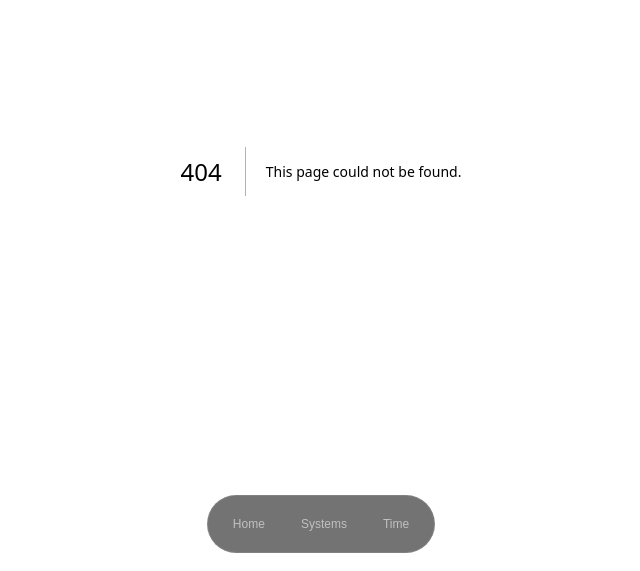
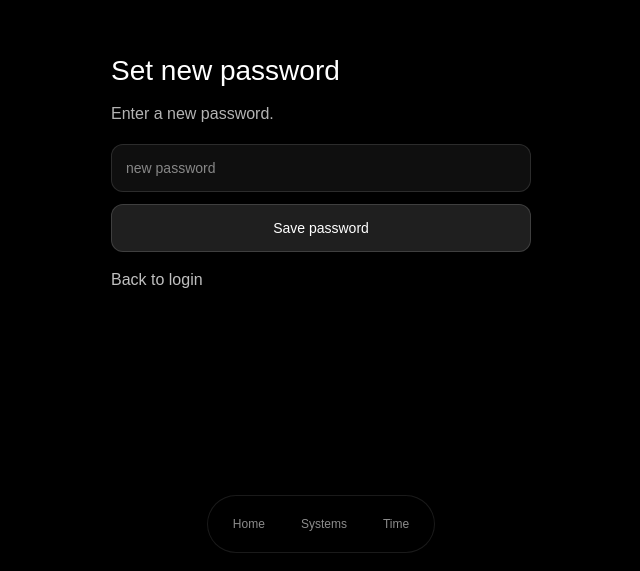
Before and after one commit to dptcoffee/Outflo, a Next.js app: page /reset in a window 1280 px wide. Before the commit this address had no page. Shown: the part 229-800 px from the top of the page, without its empty margins (319-959 px from the left). Built offline with nearby package versions, Linux system fonts and the light colour scheme.

Commit message:
auth: switch to email+password, add reset flow

```diff
--- a/app/login/login-client.tsx
+++ b/app/login/login-client.tsx
@@ -3,13 +3,17 @@
 import { useState } from "react";
 import { supabaseBrowser } from "@/lib/supabase/browser";
 
+type Mode = "signin" | "signup" | "reset";
+
 export default function LoginClient() {
+  const [mode, setMode] = useState<Mode>("signin");
   const [email, setEmail] = useState("");
-  const [sent, setSent] = useState(false);
+  const [password, setPassword] = useState("");
+
   const [busy, setBusy] = useState(false);
   const [msg, setMsg] = useState<string | null>(null);
 
-  async function sendLink(e: React.FormEvent) {
+  async function onSubmit(e: React.FormEvent) {
     e.preventDefault();
     if (busy) return;
 
@@ -18,20 +22,51 @@ export default function LoginClient() {
 
     const supabase = supabaseBrowser();
 
-    const emailRedirectTo =
+    try {
+      if (mode === "signin") {
+        const { error } = await supabase.auth.signInWithPassword({
+          email,
+          password,
+        });
+        if (error) throw error;
+
+        // If sign-in succeeds, server /login will redirect to /app on next render.
+        // But we can also hard-navigate client-side for immediacy:
+        window.location.href = "/app";
+        return;
+      }
+
+      if (mode === "signup") {
+        const { error } = await supabase.auth.signUp({
+          email,
+          password,
+        });
+        if (error) throw error;
+
+        setMsg("Account created. You can sign in now.");
+        setMode("signin");
+        setPassword("");
+        return;
+      }
+
+      // reset
+      const redirectTo =
         typeof window === "undefined"
           ? undefined
-        : `${window.location.origin}/auth/callback`;
+          : `${window.location.origin}/reset`;
 
-    const { error } = await supabase.auth.signInWithOtp({
-      email,
-      options: { emailRedirectTo },
+      const { error } = await supabase.auth.resetPasswordForEmail(email, {
+        redirectTo,
       });
+      if (error) throw error;
 
-    if (error) setMsg(error.message);
-    else setSent(true);
-
+      setMsg("Password reset email sent. Check your inbox.");
+      return;
+    } catch (err: any) {
+      setMsg(err?.message ?? "Something went wrong.");
+    } finally {
       setBusy(false);
+    }
   }
 
   return (
@@ -46,17 +81,17 @@ export default function LoginClient() {
       }}
     >
       <div style={{ width: "100%", maxWidth: 420 }}>
-        <h1 style={{ margin: 0, fontSize: 28 }}>Sign in</h1>
+        <h1 style={{ margin: 0, fontSize: 28 }}>
+          {mode === "signin" ? "Sign in" : mode === "signup" ? "Create account" : "Reset password"}
+        </h1>
+
         <p style={{ opacity: 0.7, marginTop: 10 }}>
-          We’ll email you a magic link.
+          {mode === "reset"
+            ? "We’ll email you a reset link."
+            : "Email + password."}
         </p>
 
-        {sent ? (
-          <div style={{ marginTop: 18, opacity: 0.9 }}>
-            Magic link sent. Check your email.
-          </div>
-        ) : (
-          <form onSubmit={sendLink} style={{ marginTop: 18 }}>
+        <form onSubmit={onSubmit} style={{ marginTop: 18 }}>
           <input
             type="email"
             placeholder="you@email.com"
@@ -78,9 +113,36 @@ export default function LoginClient() {
               fontSize: 14,
             }}
           />
+
+          {mode !== "reset" && (
+            <input
+              type="password"
+              placeholder="password"
+              value={password}
+              onChange={(e) => setPassword(e.target.value)}
+              required
+              style={{
+                width: "100%",
+                height: 48,
+                borderRadius: 12,
+                padding: "0 14px",
+                marginTop: 12,
+                background: "rgba(255,255,255,0.06)",
+                border: "1px solid rgba(255,255,255,0.12)",
+                color: "white",
+                outline: "none",
+                fontSize: 14,
+              }}
+            />
+          )}
+
           <button
             type="submit"
-              disabled={busy || !email.trim()}
+            disabled={
+              busy ||
+              !email.trim() ||
+              (mode !== "reset" && !password.trim())
+            }
             style={{
               width: "100%",
               height: 48,
@@ -93,13 +155,70 @@ export default function LoginClient() {
               cursor: busy ? "default" : "pointer",
             }}
           >
-              {busy ? "Sending…" : "Send magic link"}
+            {busy
+              ? "Working…"
+              : mode === "signin"
+              ? "Sign in"
+              : mode === "signup"
+              ? "Create account"
+              : "Send reset email"}
           </button>
         </form>
+
+        <div style={{ marginTop: 14, display: "flex", gap: 12, flexWrap: "wrap" }}>
+          {mode !== "signin" && (
+            <button
+              type="button"
+              onClick={() => {
+                setMsg(null);
+                setMode("signin");
+              }}
+              style={linkBtn}
+            >
+              Sign in
+            </button>
           )}
+
+          {mode !== "signup" && (
+            <button
+              type="button"
+              onClick={() => {
+                setMsg(null);
+                setMode("signup");
+              }}
+              style={linkBtn}
+            >
+              Create account
+            </button>
+          )}
+
+          {mode !== "reset" && (
+            <button
+              type="button"
+              onClick={() => {
+                setMsg(null);
+                setMode("reset");
+                setPassword("");
+              }}
+              style={linkBtn}
+            >
+              Forgot password
+            </button>
+          )}
+        </div>
 
         {msg && <div style={{ marginTop: 12, color: "#ff9a9a" }}>{msg}</div>}
       </div>
     </main>
   );
 }
+
+const linkBtn: React.CSSProperties = {
+  background: "transparent",
+  border: "none",
+  padding: 0,
+  color: "rgba(255,255,255,0.75)",
+  textDecoration: "underline",
+  cursor: "pointer",
+  fontSize: 13,
+};
--- /dev/null
+++ b/app/reset/page.tsx
@@ -0,0 +1,118 @@
+"use client";
+
+import { useEffect, useState } from "react";
+import { supabaseBrowser } from "@/lib/supabase/browser";
+
+export default function ResetPage() {
+  const [ready, setReady] = useState(false);
+  const [password, setPassword] = useState("");
+  const [busy, setBusy] = useState(false);
+  const [msg, setMsg] = useState<string | null>(null);
+
+  useEffect(() => {
+    // Supabase client will detect recovery tokens in URL and set session automatically (default behavior).
+    // We just wait a tick so the session can be established.
+    const t = setTimeout(() => setReady(true), 250);
+    return () => clearTimeout(t);
+  }, []);
+
+  async function setNewPassword(e: React.FormEvent) {
+    e.preventDefault();
+    if (busy) return;
+
+    setBusy(true);
+    setMsg(null);
+
+    const supabase = supabaseBrowser();
+
+    const { data: sessionData } = await supabase.auth.getSession();
+    if (!sessionData.session) {
+      setMsg("This reset link is invalid or expired. Request a new one from /login.");
+      setBusy(false);
+      return;
+    }
+
+    const { error } = await supabase.auth.updateUser({ password });
+    if (error) {
+      setMsg(error.message);
+      setBusy(false);
+      return;
+    }
+
+    setMsg("Password updated. Redirecting…");
+    setTimeout(() => {
+      window.location.href = "/app";
+    }, 400);
+
+    setBusy(false);
+  }
+
+  return (
+    <main
+      style={{
+        minHeight: "100svh",
+        background: "black",
+        color: "white",
+        display: "grid",
+        placeItems: "center",
+        padding: 24,
+      }}
+    >
+      <div style={{ width: "100%", maxWidth: 420 }}>
+        <h1 style={{ margin: 0, fontSize: 28 }}>Set new password</h1>
+        <p style={{ opacity: 0.7, marginTop: 10 }}>
+          {ready ? "Enter a new password." : "Loading…"}
+        </p>
+
+        <form onSubmit={setNewPassword} style={{ marginTop: 18 }}>
+          <input
+            type="password"
+            placeholder="new password"
+            value={password}
+            onChange={(e) => setPassword(e.target.value)}
+            required
+            disabled={!ready || busy}
+            style={{
+              width: "100%",
+              height: 48,
+              borderRadius: 12,
+              padding: "0 14px",
+              background: "rgba(255,255,255,0.06)",
+              border: "1px solid rgba(255,255,255,0.12)",
+              color: "white",
+              outline: "none",
+              fontSize: 14,
+              opacity: !ready ? 0.6 : 1,
+            }}
+          />
+
+          <button
+            type="submit"
+            disabled={!ready || busy || !password.trim()}
+            style={{
+              width: "100%",
+              height: 48,
+              marginTop: 12,
+              borderRadius: 12,
+              background: "rgba(255,255,255,0.12)",
+              border: "1px solid rgba(255,255,255,0.14)",
+              color: "white",
+              fontSize: 14,
+              cursor: busy ? "default" : "pointer",
+            }}
+          >
+            {busy ? "Saving…" : "Save password"}
+          </button>
+        </form>
+
+        {msg && <div style={{ marginTop: 12, color: "#ff9a9a" }}>{msg}</div>}
+
+        <div style={{ marginTop: 16 }}>
+          <a href="/login" style={{ color: "rgba(255,255,255,0.75)" }}>
+            Back to login
+          </a>
+        </div>
+      </div>
+    </main>
+  );
+}
```
Lines whose indentation alone changed are shown as unchanged.
